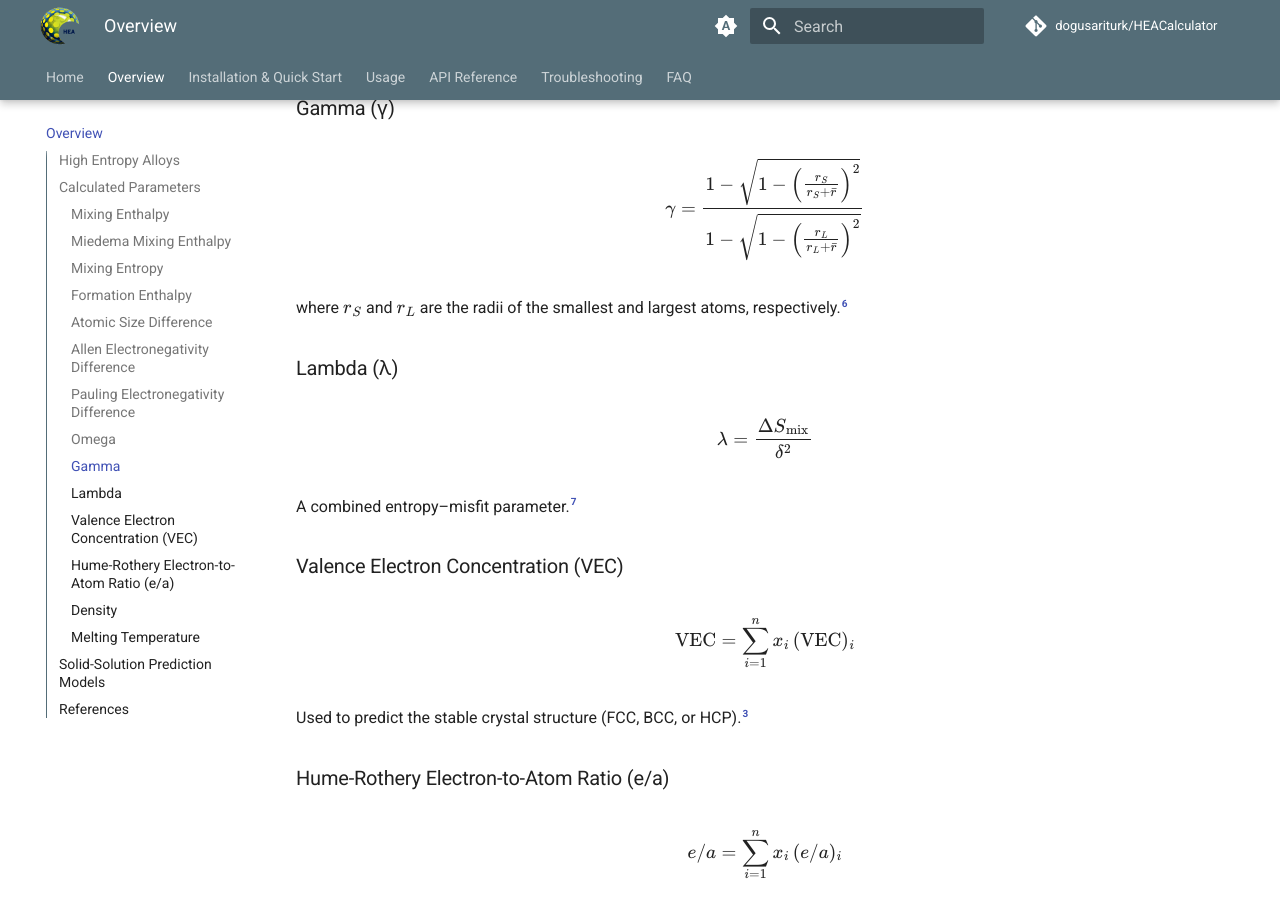
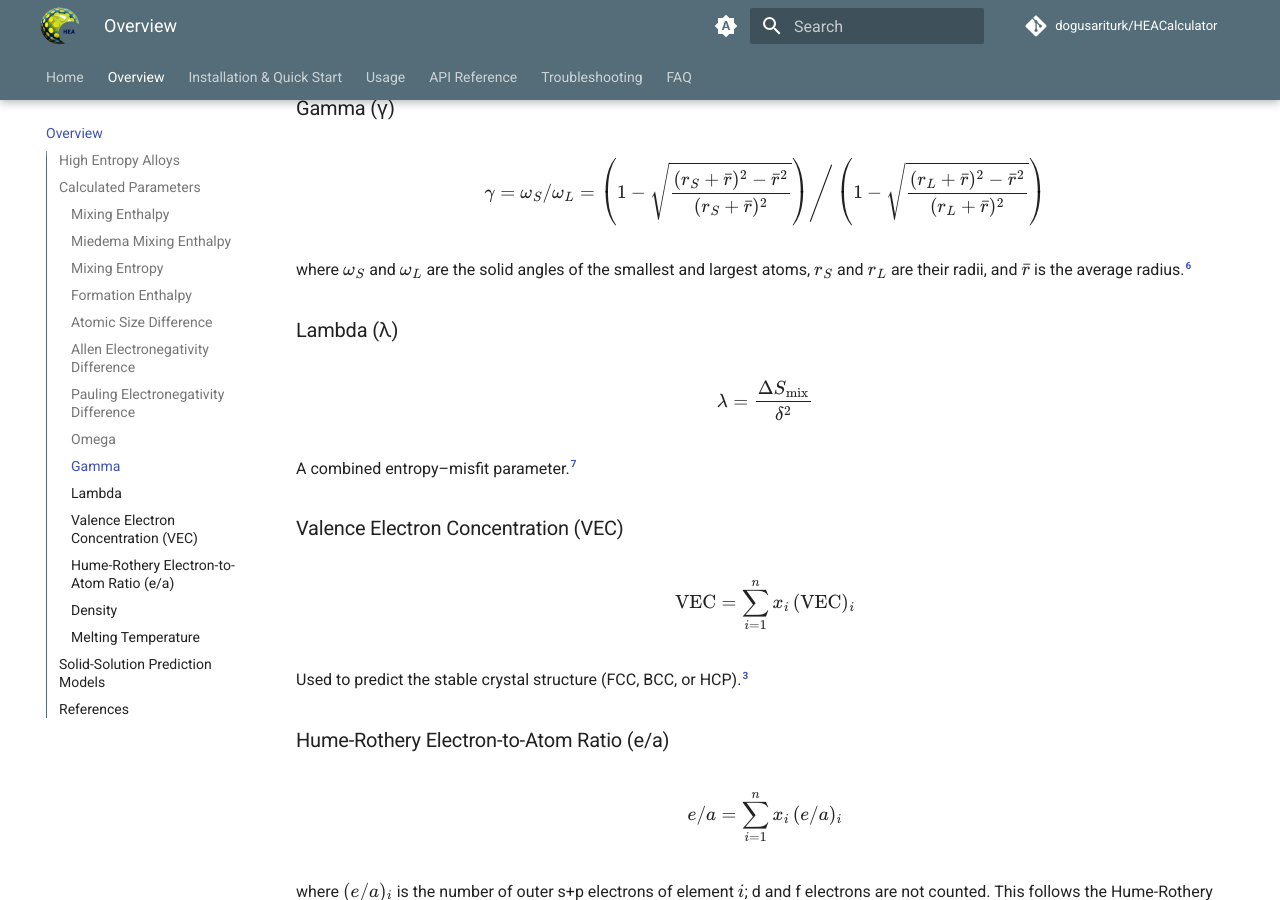
Before and after one commit to dogusariturk/HEACalculator, an MkDocs documentation site: the page built from docs/overview.md, in a window 1280 px wide and 900 px high, scrolled down 2413 px. Built offline with MkDocs 1.6.1 and Material for MkDocs 9.7.7, drawn with Linux system fonts in a browser that asks for light colours; comment, search, counter and statistics services are not loaded.

Commit message:
Update Gamma equation and expand parameter definitions in overview doc page

```diff
--- a/docs/overview.md
+++ b/docs/overview.md
@@ -87,10 +87,13 @@ where $T_m = \sum_i x_i T_{m,i}$ is the composition-weighted melting temperature
 ### Gamma (γ) { data-toc-label="Gamma" }
 
 $$
-\gamma = \frac{1 - \sqrt{1 - \left(\frac{r_S}{r_S + \bar{r}}\right)^2}}{1 - \sqrt{1 - \left(\frac{r_L}{r_L + \bar{r}}\right)^2}}
+\gamma = \omega_S / \omega_L
+= \left(1 - \sqrt{\frac{(r_S + \bar{r})^2 - \bar{r}^2}{(r_S + \bar{r})^2}}\right)
+\Bigg/
+\left(1 - \sqrt{\frac{(r_L + \bar{r})^2 - \bar{r}^2}{(r_L + \bar{r})^2}}\right)
 $$
 
-where $r_S$ and $r_L$ are the radii of the smallest and largest atoms, respectively.[^6]
+where $\omega_S$ and $\omega_L$ are the solid angles of the smallest and largest atoms, $r_S$ and $r_L$ are their radii, and $\bar{r}$ is the average radius.[^6]
 
 ### Lambda (λ) { data-toc-label="Lambda" }
 
```
